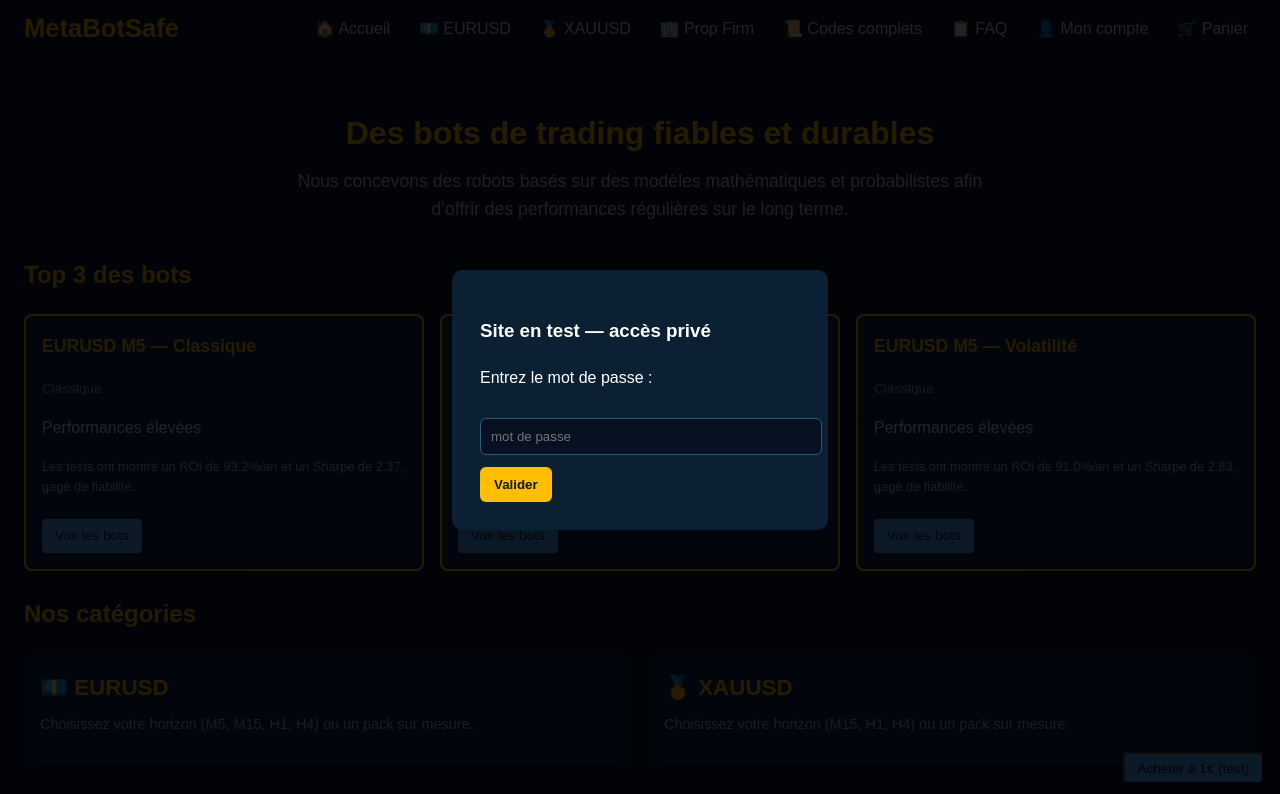
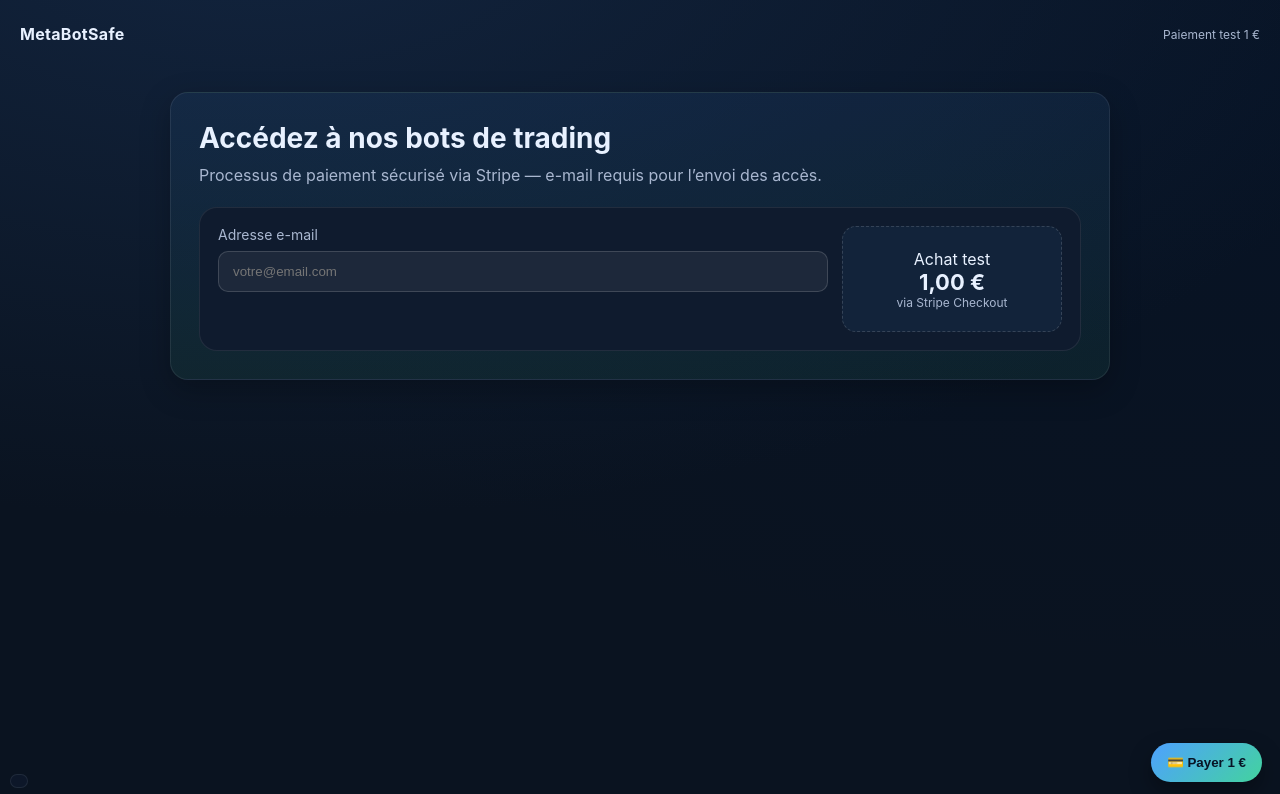
Before and after one commit to metabotsafe-tech/metabotsafe, a website: page index.html in a window 1280 px wide. Shown: the top 794 px of the page. Drawn offline with Linux system fonts and the light colour scheme.

Commit message:
Ajout des pages Stripe HTML

```diff
--- a/cancel.html
+++ b/cancel.html
@@ -1,22 +1,22 @@
-<!DOCTYPE html><html lang="fr"><head>
-<meta charset="utf-8"><meta name="viewport" content="width=device-width, initial-scale=1">
-    <link rel="alternate" hreflang="fr" href="https://metabotsafe.netlify.app/" />
-    <link rel="alternate" hreflang="en-us" href="https://metabotsafe.netlify.app/" />
-    <link rel="alternate" hreflang="en-gb" href="https://metabotsafe.netlify.app/" />
-    <link rel="alternate" hreflang="es" href="https://metabotsafe.netlify.app/" />
-    <link rel="alternate" hreflang="de" href="https://metabotsafe.netlify.app/" />
-    <link rel="alternate" hreflang="it" href="https://metabotsafe.netlify.app/" />
-    <link rel="alternate" hreflang="pt" href="https://metabotsafe.netlify.app/" />
-    <meta name="description" content="Achetez des bots de trading fiables et performants pour le forex et les prop firms. Test Stripe 1€, accès immédiat." />
-    <meta name="keywords" content="bot de trading, robot forex, achat bot, trading bot, comprar robot trading, buy fo" />
-
-<title>Paiement annulé</title><link rel="stylesheet" href="assets/style.css">  <script src="assets/protect.js"></script>
-</head><body>
-<main class="container" style="max-width:720px;margin:40px auto;padding:20px">
-<h1>❌ Paiement annulé</h1>
-<p>Votre paiement a été annulé. Vous pouvez réessayer à tout moment.</p>
-<p><a class="btn" href="index.html">Retour à l’accueil</a></p>
-</main>
-  <script src="assets/translate-widget.js"></script>
-  <script data-goatcounter="https://metabotsafe.goatcounter.com/count" async src="//gc.zgo.at/count.js"></script>
-</body></html>
+<!DOCTYPE html>
+<html lang="fr">
+<head>
+  <meta charset="utf-8" />
+  <meta name="viewport" content="width=device-width, initial-scale=1" />
+  <title>Paiement annulé — MetaBotSafe</title>
+  <style>
+    body { margin:0; display:grid; place-items:center; min-height:100vh; background:#0a1320; color:#e8f1ff; font-family:Segoe UI,Roboto,Arial; }
+    .card { background:#0f1b2e; padding:28px; border-radius:16px; border:1px solid rgba(255,255,255,0.08); max-width:520px; text-align:center; }
+    h1 { color:#ff6b6b; margin:0 0 10px; }
+    p { color:#a9b7d0; }
+    a.btn { display:inline-block; margin-top:14px; padding:10px 14px; background:#4ea1ff; color:#071325; border-radius:999px; text-decoration:none; font-weight:700; }
+  </style>
+</head>
+<body>
+  <div class="card">
+    <h1>❌ Paiement annulé</h1>
+    <p>Aucune transaction n’a été effectuée. Vous pouvez réessayer à tout moment.</p>
+    <a class="btn" href="/">Retour à l’accueil</a>
+  </div>
+</body>
+</html>
--- a/index.html
+++ b/index.html
@@ -1,125 +1,241 @@
-
 <!DOCTYPE html>
 <html lang="fr">
 <head>
-  <meta charset="UTF-8">
-  <meta name="viewport" content="width=device-width, initial-scale=1.0">
-    <link rel="alternate" hreflang="fr" href="https://metabotsafe.netlify.app/" />
-    <link rel="alternate" hreflang="en-us" href="https://metabotsafe.netlify.app/" />
-    <link rel="alternate" hreflang="en-gb" href="https://metabotsafe.netlify.app/" />
-    <link rel="alternate" hreflang="es" href="https://metabotsafe.netlify.app/" />
-    <link rel="alternate" hreflang="de" href="https://metabotsafe.netlify.app/" />
-    <link rel="alternate" hreflang="it" href="https://metabotsafe.netlify.app/" />
-    <link rel="alternate" hreflang="pt" href="https://metabotsafe.netlify.app/" />
-    <meta name="description" content="Achetez des bots de trading fiables et performants pour le forex et les prop firms. Test Stripe 1€, accès immédiat." />
-    <meta name="keywords" content="bot de trading, robot forex, achat bot, trading bot, comprar robot trading, buy fo" />
+  <meta charset="utf-8" />
+  <meta name="viewport" content="width=device-width, initial-scale=1" />
+  <title>MetaBotSafe — Achat test</title>
 
-  <title>MetaBotSafe</title>
-  <link rel="stylesheet" href="assets/style.css">
-  <script src="assets/script.js"></script>
-  <script src="assets/protect.js"></script>
+  <!-- SEO & international -->
+  <link rel="alternate" hreflang="fr" href="https://metabotsafe.vercel.app/" />
+  <link rel="alternate" hreflang="en-us" href="https://metabotsafe.vercel.app/" />
+  <link rel="alternate" hreflang="en-gb" href="https://metabotsafe.vercel.app/" />
+  <link rel="alternate" hreflang="es" href="https://metabotsafe.vercel.app/" />
+  <link rel="alternate" hreflang="de" href="https://metabotsafe.vercel.app/" />
+  <link rel="alternate" hreflang="it" href="https://metabotsafe.vercel.app/" />
+  <link rel="alternate" hreflang="pt" href="https://metabotsafe.vercel.app/" />
+  <meta name="description" content="Achetez des bots de trading fiables et performants pour le forex et les prop firms. Test Stripe 1€, accès immédiat." />
+  <meta name="keywords" content="bot de trading, robot forex, achat bot, trading bot, comprar robot trading, buy trading bot" />
+
+  <style>
+    :root {
+      --bg: #0a1320;
+      --card: #0f1b2e;
+      --text: #e8f1ff;
+      --muted: #a9b7d0;
+      --accent: #43d39e;
+      --primary: #4ea1ff;
+      --danger: #ff6b6b;
+    }
+    * { box-sizing: border-box; }
+    body {
+      margin: 0;
+      font-family: -apple-system, BlinkMacSystemFont, "Segoe UI", Roboto, Helvetica, Arial, "Apple Color Emoji","Segoe UI Emoji";
+      background: radial-gradient(1200px 600px at 20% -10%, #12243e, transparent),
+                  radial-gradient(1200px 600px at 100% 10%, #071325, transparent),
+                  var(--bg);
+      color: var(--text);
+      min-height: 100vh;
+    }
+    header {
+      padding: 24px 20px;
+      display: flex;
+      align-items: center;
+      justify-content: space-between;
+    }
+    .logo { font-weight: 700; letter-spacing: 0.3px; }
+    .container {
+      max-width: 980px;
+      margin: 0 auto;
+      padding: 24px 20px 120px;
+    }
+    .hero {
+      background: linear-gradient(180deg, rgba(78,161,255,0.08), rgba(67,211,158,0.08));
+      border: 1px solid rgba(255,255,255,0.08);
+      border-radius: 18px;
+      padding: 28px;
+      box-shadow: 0 10px 30px rgba(0,0,0,0.25);
+    }
+    h1 { margin: 0 0 10px; font-size: 28px; }
+    p.lead { margin: 0; color: var(--muted); }
+    .pay-card {
+      margin-top: 22px;
+      background: var(--card);
+      border: 1px solid rgba(255,255,255,0.08);
+      border-radius: 18px;
+      padding: 18px;
+      display: grid;
+      grid-template-columns: 1fr 220px;
+      gap: 14px;
+    }
+    .field { display: grid; gap: 8px; }
+    label { font-size: 14px; color: var(--muted); }
+    input[type="email"] {
+      width: 100%;
+      padding: 12px 14px;
+      border-radius: 10px;
+      border: 1px solid rgba(255,255,255,0.15);
+      background: rgba(255,255,255,0.06);
+      color: var(--text);
+      outline: none;
+    }
+    .price {
+      display: flex;
+      align-items: center;
+      justify-content: center;
+      flex-direction: column;
+      background: rgba(78,161,255,0.06);
+      border: 1px dashed rgba(255,255,255,0.15);
+      border-radius: 14px;
+      padding: 12px;
+      text-align: center;
+      min-height: 72px;
+    }
+    .price strong { font-size: 22px; }
+    .fixed-pay {
+      position: fixed;
+      right: 18px;
+      bottom: 18px;
+      display: flex;
+      gap: 10px;
+      align-items: center;
+      background: linear-gradient(135deg, #4ea1ff, #43d39e);
+      color: #071325;
+      font-weight: 700;
+      padding: 12px 16px;
+      border-radius: 999px;
+      box-shadow: 0 10px 22px rgba(0,0,0,0.35);
+      cursor: pointer;
+      border: none;
+    }
+    .fixed-pay:disabled {
+      filter: grayscale(0.4);
+      opacity: 0.7;
+      cursor: not-allowed;
+    }
+    .status {
+      margin-top: 12px;
+      font-size: 14px;
+      color: var(--muted);
+      min-height: 20px;
+    }
+    .translate-wrap {
+      position: fixed;
+      left: 10px;
+      bottom: 12px;
+      z-index: 10;
+      background: rgba(15,27,46,0.7);
+      padding: 6px 8px;
+      border-radius: 8px;
+      border: 1px solid rgba(255,255,255,0.08);
+    }
+    .small {
+      font-size: 12px; color: var(--muted);
+    }
+    @media (max-width: 700px) {
+      .pay-card { grid-template-columns: 1fr; }
+    }
+  </style>
 </head>
 <body>
-<header class="site-header">
-  <div class="logo"><a href="index.html">MetaBotSafe</a></div>
-  <nav class="main-nav">
-    <ul>
-      <li class="nav-item nav-active"><a href="index.html">🏠 Accueil</a></li>
-      <li class="nav-item"><a href="eurusd.html">💶 EURUSD</a>
-        <div class="dropdown-menu">
-          <div class="dropdown-item"><a href="eurusd_h1_list.html">H1</a></div>
-          <div class="dropdown-item"><a href="eurusd_h4_list.html">H4</a></div>
-          <div class="dropdown-item"><a href="eurusd_m15_list.html">M15</a></div>
-          <div class="dropdown-item"><a href="eurusd_m5_list.html">M5</a></div>
-          <div class="dropdown-item"><a href="eurusd_pack_securite.html">Pack sécurité</a></div>
-          <div class="dropdown-item"><a href="eurusd_pack_performance.html">Pack performance</a></div>
-          <div class="dropdown-item"><a href="mix_pack_securite.html">Pack mixte sécurité</a></div>
-          <div class="dropdown-item"><a href="mix_pack_performance.html">Pack mixte performance</a></div>
+  <header>
+    <div class="logo">MetaBotSafe</div>
+    <div class="small">Paiement test 1 €</div>
+  </header>
+
+  <main class="container">
+    <section class="hero">
+      <h1>Accédez à nos bots de trading</h1>
+      <p class="lead">Processus de paiement sécurisé via Stripe — e-mail requis pour l’envoi des accès.</p>
+
+      <div class="pay-card">
+        <div class="field">
+          <label for="email">Adresse e-mail</label>
+          <input id="email" type="email" placeholder="votre@email.com" autocomplete="email" />
+          <div class="status" id="status"></div>
         </div>
-      </li>
-      <li class="nav-item"><a href="xauusd.html">🥇 XAUUSD</a>
-        <div class="dropdown-menu">
-          <div class="dropdown-item"><a href="xauusd_h1_list.html">H1</a></div>
-          <div class="dropdown-item"><a href="xauusd_h4_list.html">H4</a></div>
-          <div class="dropdown-item"><a href="xauusd_m15_list.html">M15</a></div>
-          <div class="dropdown-item"><a href="xauusd_pack_securite.html">Pack sécurité</a></div>
-          <div class="dropdown-item"><a href="xauusd_pack_performance.html">Pack performance</a></div>
+        <div class="price">
+          <div>Achat test</div>
+          <strong>1,00 €</strong>
+          <div class="small">via Stripe Checkout</div>
         </div>
-      </li>
-      <li class="nav-item"><a href="propfirm.html">🏢 Prop Firm</a>
-        <div class="dropdown-menu">
-          <div class="dropdown-item"><a href="propfirm_5_percenters.html">5 %ers</a></div>
-          <div class="dropdown-item"><a href="propfirm_ftmo.html">FTMO</a></div>
-          <div class="dropdown-item"><a href="propfirm_my_forex_funds.html">My Forex Funds</a></div>
-        </div>
-      </li>
-      <li class="nav-item"><a href="code.html">📜 Codes complets</a></li>
-      <li class="nav-item"><a href="faq.html">📋 FAQ</a></li>
-      <li class="nav-item"><a href="account.html">👤 Mon compte</a></li>
-      <li class="nav-item"><a href="cart.html">🛒 Panier</a></li>
-    </ul>
-  </nav>
+      </div>
+    </section>
+  </main>
 
-</header>
-<main>
-  <section class="hero">
-    <h1>Des bots de trading fiables et durables</h1>
-    <p>Nous concevons des robots basés sur des modèles mathématiques et probabilistes afin d’offrir des performances régulières sur le long terme.</p>
-  </section>
-  <section class="top-section">
-    <h2>Top 3 des bots</h2>
-    <div class="top-grid"><div class="bot-card small highlight"><h3>EURUSD M5 — Classique</h3><p class="meta">Classique</p><p class="tagline">Performances élevées</p><p class="description">Les tests ont montré un ROI de 93.2%/an et un Sharpe de 2.37, gage de fiabilité.</p><a class="btn" href="eurusd_m5_list.html">Voir les bots</a></div>
-<div class="bot-card small highlight"><h3>EURUSD M5 — Classique</h3><p class="meta">Classique</p><p class="tagline">Performances élevées</p><p class="description">Les tests ont montré un ROI de 91.2%/an et un Sharpe de 2.90, gage de fiabilité.</p><a class="btn" href="eurusd_m5_list.html">Voir les bots</a></div>
-<div class="bot-card small highlight"><h3>EURUSD M5 — Volatilité</h3><p class="meta">Classique</p><p class="tagline">Performances élevées</p><p class="description">Les tests ont montré un ROI de 91.0%/an et un Sharpe de 2.83, gage de fiabilité.</p><a class="btn" href="eurusd_m5_list.html">Voir les bots</a></div></div>
-  </section>
-  <section class="categories">
-    <h2>Nos catégories</h2>
-    <div class="category-grid">
-      <a href="eurusd.html" class="category-card">
-        <h3>💶 EURUSD</h3>
-        <p>Choisissez votre horizon (M5, M15, H1, H4) ou un pack sur mesure.</p>
-      </a>
-      <a href="xauusd.html" class="category-card">
-        <h3>🥇 XAUUSD</h3>
-        <p>Choisissez votre horizon (M15, H1, H4) ou un pack sur mesure.</p>
-      </a>
-    </div>
-  </section>
-  <section class="in-dev improved-dev">
-    <h2>En développement</h2>
-    <p>Notre feuille de route inclut l’étude et l’optimisation de nouvelles paires :</p>
-    <ul>
-      <li><strong>GBPUSD</strong> – tests en cours sur les unités M15 et H1</li>
-      <li><strong>USDCAD</strong> – modèles à l’étude pour un lancement prochain</li>
-      <li><strong>BTCUSD</strong> – exploration en environnement crypto avec risque maîtrisé</li>
-    </ul>
-    <p>Restez connectés : ces bots seront disponibles prochainement.</p>
-  </section>
-  <!-- Advice section encouraging diversification -->
-  <section class="advice">
-    <h2>Conseils pour bien investir</h2>
-    <ul>
-      <li>Diversifiez vos horizons de temps (M5, M15, H1, H4) pour lisser les performances.</li>
-      <li>Combinez plusieurs bots pour profiter à la fois de la sécurité et du rendement.</li>
-      <li>Nos packs « sécurité » et « performance » sont conçus pour vous aider à choisir.</li>
-    </ul>
-  </section>
-  <section class="faq-home">
-    <h2>FAQ</h2>
-    <details><summary>Pourquoi avoir choisi MetaTrader 5 ?</summary><p>MetaTrader 5 est une plate‑forme robuste et reconnue, idéale pour faire tourner des robots. Elle n’impose pas de frais cachés, permet de retirer vos gains rapidement et offre un environnement fiable pour nos stratégies.</p></details>
-<details><summary>Quelle est la différence entre la version Classique et Prop Firm ?</summary><p>Les versions <em>Prop Firm</em> respectent les règles strictes des sociétés de financement comme FTMO, les 5 %ers ou My Forex Funds : drawdown limité, levier autorisé, respect du capital. La version Classique est conçue pour un compte personnel standard.</p></details>
-<details><summary>Que reçois‑je après mon achat ?</summary><p>Vous obtenez un fichier <strong>.ex5</strong> prêt à être utilisé dans MetaTrader 5, ainsi qu’un guide PDF expliquant l’installation. Le code source reste protégé afin de préserver notre propriété intellectuelle.</p></details>
-<details><summary>Proposez‑vous un robot qui regroupe tous les styles de gestion du risque ?</summary><p>Oui ! Nos packs complets incluent toutes les variantes de money management pour un timeframe donné. Un menu dans le bot vous permettra de choisir Classique, Dynamique, Progressif ou Volatilité selon votre profil.</p></details>
-<details><summary>Comment puis‑je payer ?</summary><p>Le paiement se fait par carte via Stripe (mode test 1 €). Vous serez redirigé vers un formulaire sécurisé. Après votre commande et votre paiement, un e‑mail avec un lien pour télécharger le guide PDF vous sera envoyé. En mode test, utilisez la carte 4242 4242 4242 4242 et une date d’expiration future.</p></details>
-<details><summary>Les performances sont‑elles garanties ?</summary><p>Non, aucune stratégie ne peut garantir un résultat futur. Toutefois, nos robots reposent sur des lois de probabilité et une analyse statistique sérieuse, et sont testés sur plusieurs années. C’est cette rigueur qui nous permet d’afficher des chiffres solides et de limiter l’impact des aléas du marché.</p></details>
-  </section>
-  <section class="lexicon"><h2>Lexique</h2><ul><li><strong>ROI</strong> (Return on Investment) : rendement total en pourcentage du capital initial.</li><li><strong>Ratio de Sharpe</strong> : rentabilité ajustée du risque ; plus il est élevé, plus les gains sont réguliers.</li><li><strong>Facteur de profit</strong> : rapport entre la somme des gains et des pertes (>&nbsp;1 signifie rentabilité).</li><li><strong>Drawdown</strong> : plus forte baisse du capital au cours du test.</li></ul></section>
-</main>
-<footer class="site-footer">© 2025 MetaBotSafe — Tous droits réservés<br>Le trading comporte des risques : les performances passées ne garantissent pas les performances futures.<br>Nous développons aussi d’autres bots pour de nouvelles paires forex, métaux et crypto.</footer>
+  <!-- Bouton fixé bas-droite -->
+  <button id="pay-button" class="fixed-pay" title="Payer 1 €">
+    💳 Payer 1 €
+  </button>
 
-<button onclick="startCheckout('Test Product')" style="position:fixed;right:16px;bottom:16px;z-index:9999" class="btn">Acheter à 1€ (test)</button>
+  <!-- Google Translate widget -->
+  <div class="translate-wrap">
+    <div id="google_translate_element"></div>
+  </div>
+  <script type="text/javascript">
+    function googleTranslateElementInit() {
+      new google.translate.TranslateElement({pageLanguage: 'fr', includedLanguages: 'en,fr,es,de,it,pt'}, 'google_translate_element');
+    }
+  </script>
+  <script src="//translate.google.com/translate_a/element.js?cb=googleTranslateElementInit"></script>
 
-  <script src="assets/translate-widget.js"></script>
+  <!-- GoatCounter (statistiques invisibles) -->
   <script data-goatcounter="https://metabotsafe.goatcounter.com/count" async src="//gc.zgo.at/count.js"></script>
+
+  <script>
+    const $ = (sel) => document.querySelector(sel);
+    const btn = $("#pay-button");
+    const statusEl = $("#status");
+    const emailEl = $("#email");
+
+    function setStatus(msg) {
+      statusEl.textContent = msg || "";
+    }
+
+    btn.addEventListener("click", async () => {
+      const email = (emailEl.value || "").trim();
+      if (!email) {
+        setStatus("⚠️ Merci d’entrer une adresse e-mail.");
+        emailEl.focus();
+        return;
+      }
+
+      btn.disabled = true;
+      setStatus("Création de la session Stripe…");
+
+      try {
+        const resp = await fetch("/api/create-checkout-session", {
+          method: "POST",
+          headers: { "Content-Type": "application/json" },
+          body: JSON.stringify({ email, price: 1 })
+        });
+
+        if (!resp.ok) {
+          const txt = await resp.text();
+          console.error("HTTP error:", resp.status, txt);
+          setStatus("Erreur de création de paiement. Réessayez.");
+          btn.disabled = false;
+          return;
+        }
+
+        const data = await resp.json();
+        if (data.url) {
+          // Redirection directe vers Stripe Checkout
+          window.location.href = data.url;
+        } else if (data.id) {
+          // Fallback si seulement un id est renvoyé (peu probable avec notre endpoint)
+          setStatus("Session créée. Redirection Stripe…");
+          window.location.href = `https://checkout.stripe.com/pay/${data.id}`;
+        } else {
+          setStatus("Réponse inattendue du serveur.");
+          console.error("Unexpected:", data);
+          btn.disabled = false;
+        }
+      } catch (err) {
+        console.error(err);
+        setStatus("Erreur réseau. Vérifiez votre connexion puis réessayez.");
+        btn.disabled = false;
+      }
+    });
+  </script>
 </body>
 </html>
```
Also changed, not shown: success.html (+22 -23 lines).
